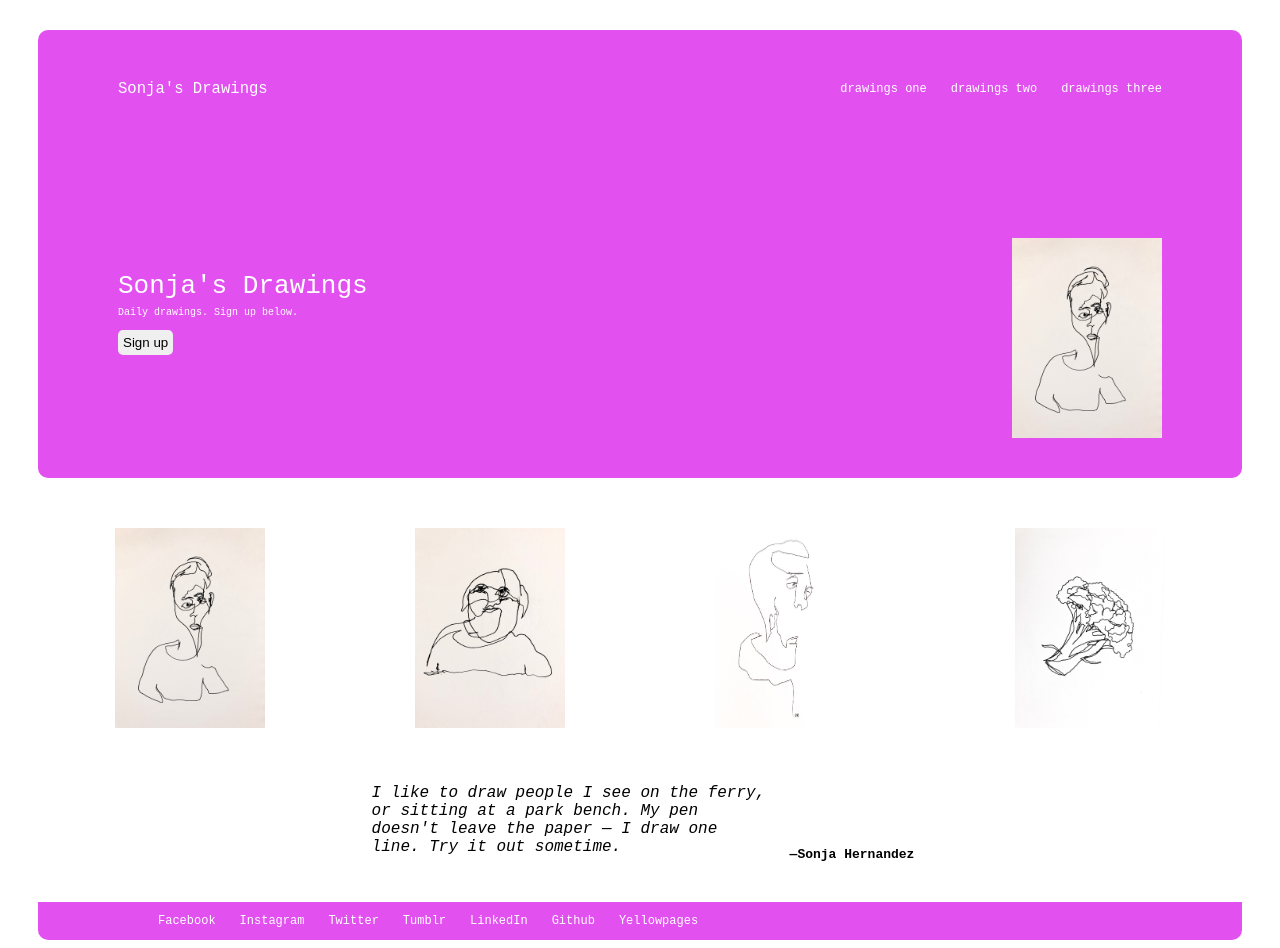
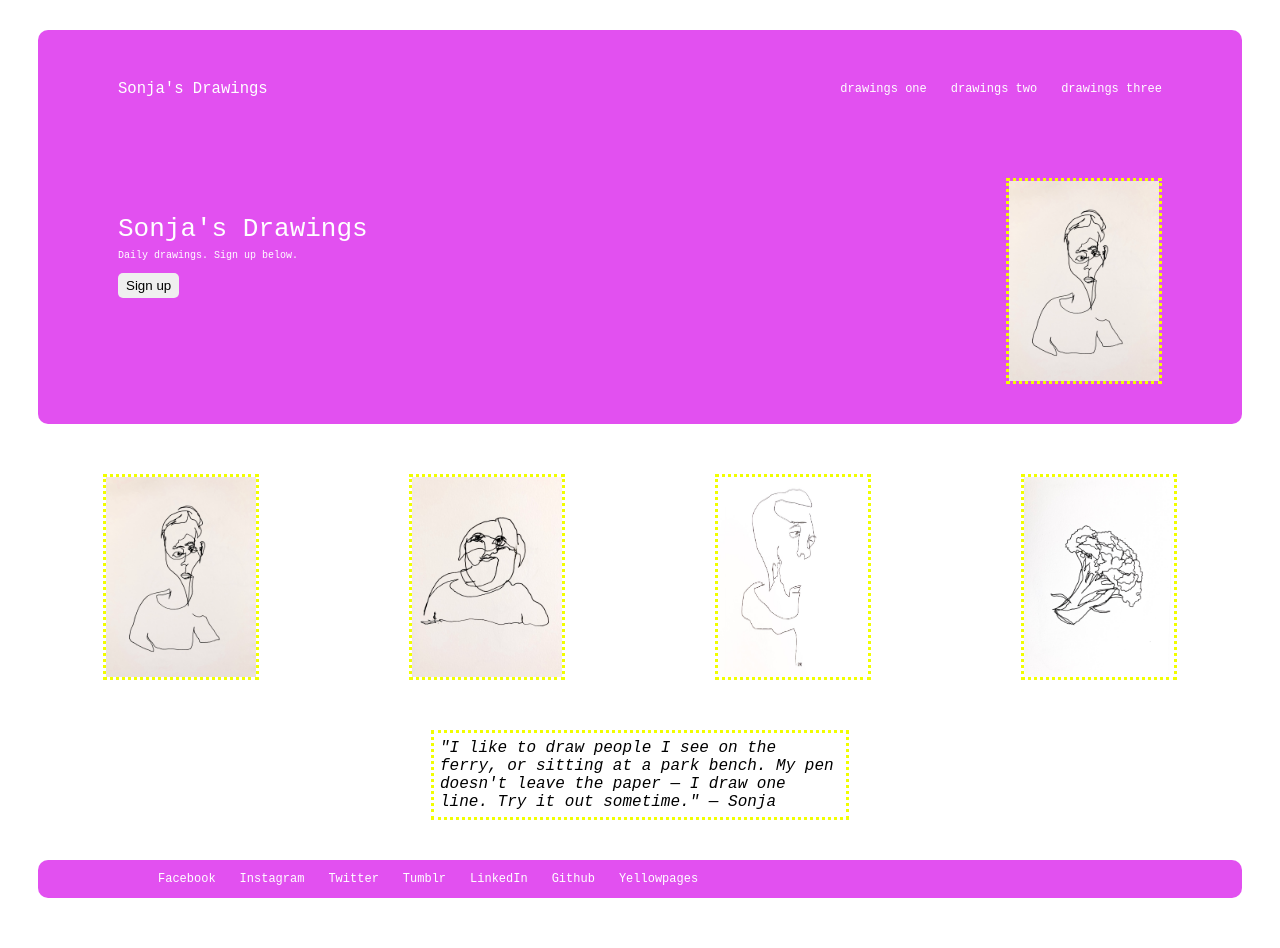
Before and after one commit to dnhandelman/landingpage, a plain HTML site: page index.html in a window 1280 px wide. After the commit the page ends 906 px from the top, so only its background shows below. Drawn offline with Linux system fonts and the light colour scheme.

Commit message:
added borders to images

```diff
--- a/index.html
+++ b/index.html
@@ -40,8 +40,8 @@
     </div>
 
     <div class="content4">
-        <div class="quote1"><em>I like to draw people I see on the ferry, or sitting at a park bench. My pen doesn't leave the paper — I draw one line. Try it out sometime.</em></div>
-        <div class="signature"><strong>—Sonja Hernandez</strong></div>
+        <div class="quote1"><em>"I like to draw people I see on the ferry, or sitting at a park bench. My pen doesn't leave the paper — I draw one line. Try it out sometime." — Sonja</em></div>
+
     </div>
 
     <footer>
--- a/style.css
+++ b/style.css
@@ -9,7 +9,8 @@ body {
     display: flex;
     justify-content: space-between;
     align-items: center;
-    padding: 40px;
+    padding-top: 40px;
+    padding-bottom: 10px;
     border-top-left-radius: 10px;
     border-top-right-radius: 10px;
     padding-left: 80px;
@@ -26,7 +27,8 @@ body {
     justify-content: space-between;
     align-items: center;
     color: white;
-    padding: 40px;
+    padding-top: 10px;
+    padding-bottom: 40px;
     padding-left: 80px;
     padding-right: 80px;
     border-bottom-left-radius: 10px;
@@ -77,6 +79,9 @@ body {
 
 .quote1 {
 
+    border-color: #f1fe00;
+    border-width: 3px;
+    border-style: dotted;
 
     display: flex;
     width: 400px;
@@ -130,6 +135,8 @@ button {
     font-size: 700;
     border-radius: 5px;
     padding: 5px;
+    padding-left: 8px;
+    padding-right: 8px;
     margin-top: 12px;
     border: 0px;
     transition-duration: 0.4s;
@@ -143,7 +150,9 @@ button:hover {
 img {
 height: 200px;
 width: 150px;
-
+border-color: #f1fe00;
+border-width: 3px;
+border-style: dotted;
 }
 
 
@@ -156,8 +165,8 @@ footer {
 
     padding-left: 80px;
     padding-right: 80px;
-    border-bottom-left-radius: 10px;
-    border-bottom-right-radius: 10px;
+    border-radius: 10px;
+
     margin-left: 30px;
     margin-right: 30px;
 
```
